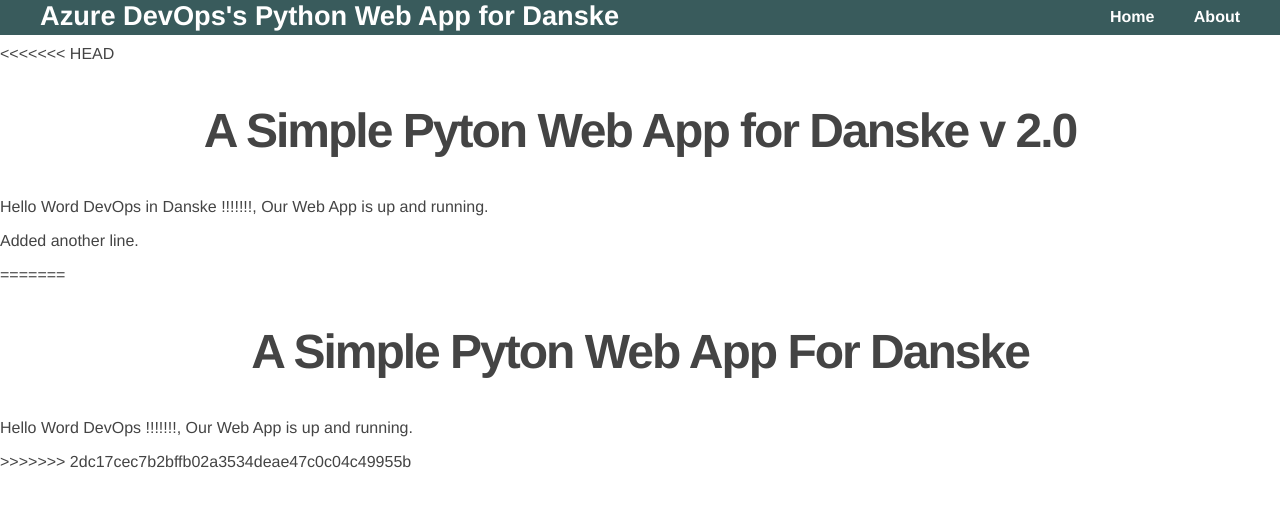
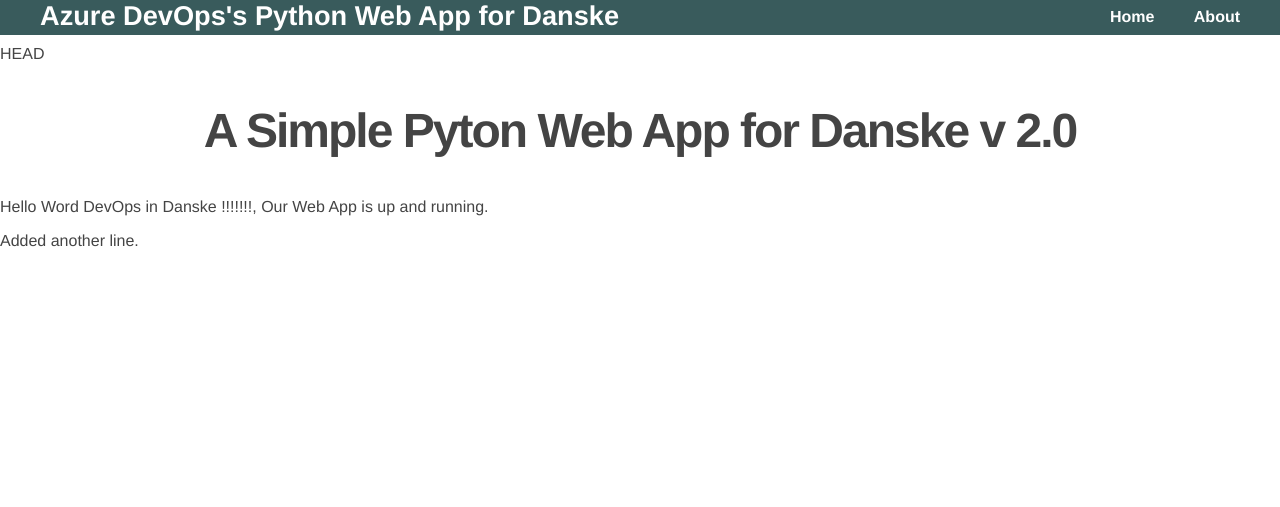
Before and after one commit to clausvinther/danske-pythonwebapp, a Flask app: page / in a window 1280 px wide. Shown: the top 507 px of the page. Run offline with Flask 2, Linux system fonts and the light colour scheme.

Commit message:
Update index.html

```diff
--- a/templates/index.html
+++ b/templates/index.html
@@ -10,15 +10,11 @@
     {%extends "templates.html" %}
     {% block content %}
 
-<<<<<<< HEAD
+HEAD
     <h2>A Simple Pyton Web App for Danske v 2.0</h2>
     <p>Hello Word DevOps in Danske !!!!!!!, Our Web App is up and running.</p>
     <p>Added another line.</p>
 
-=======
-    <h2>A Simple Pyton Web App For Danske</h2>
-    <p>Hello Word DevOps !!!!!!!, Our Web App is up and running.</p>
->>>>>>> 2dc17cec7b2bffb02a3534deae47c0c04c49955b
 
     {% endblock %}
 
```
